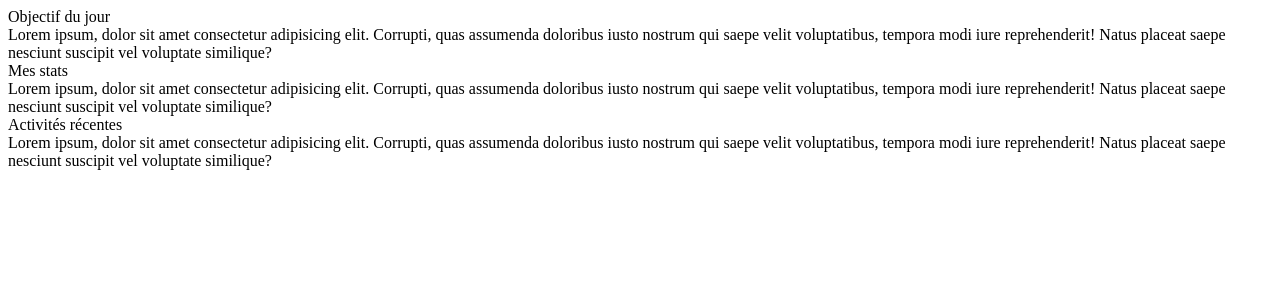
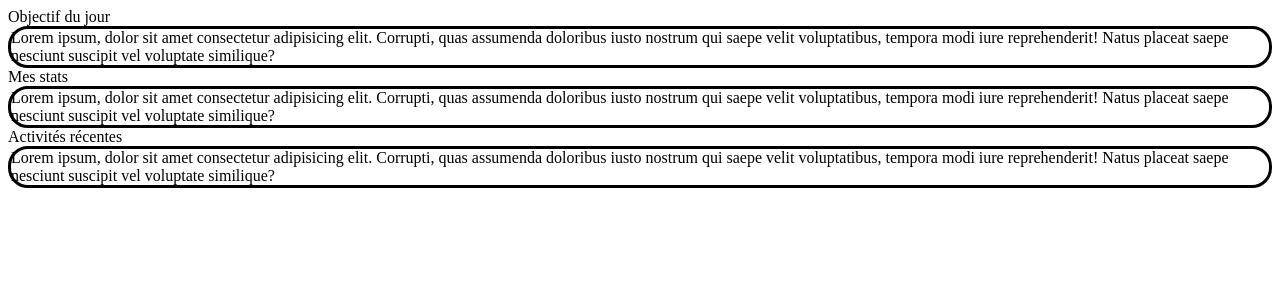
Before and after one commit to Himeurfarid/Sankliche, a React (Vite) app in the folder frontend/: page / in a window 1280 px wide. Shown: the top 300 px of the page. Built offline with nearby package versions, Linux system fonts and the light colour scheme.

Commit message:
css of death

```diff
--- /dev/null
+++ b/frontend/src/components/Card.css
@@ -0,0 +1,8 @@
+.card {
+  border: solid;
+  border-radius: 20px;
+}
+
+.text {
+  color: black;
+}
--- a/frontend/src/components/Card.jsx
+++ b/frontend/src/components/Card.jsx
@@ -1,3 +1,5 @@
+import "./Card.css";
+
 export default function Card() {
   return (
     <div className="card">
```
Also changed, not shown: frontend/src/pages/Home.css (added).
